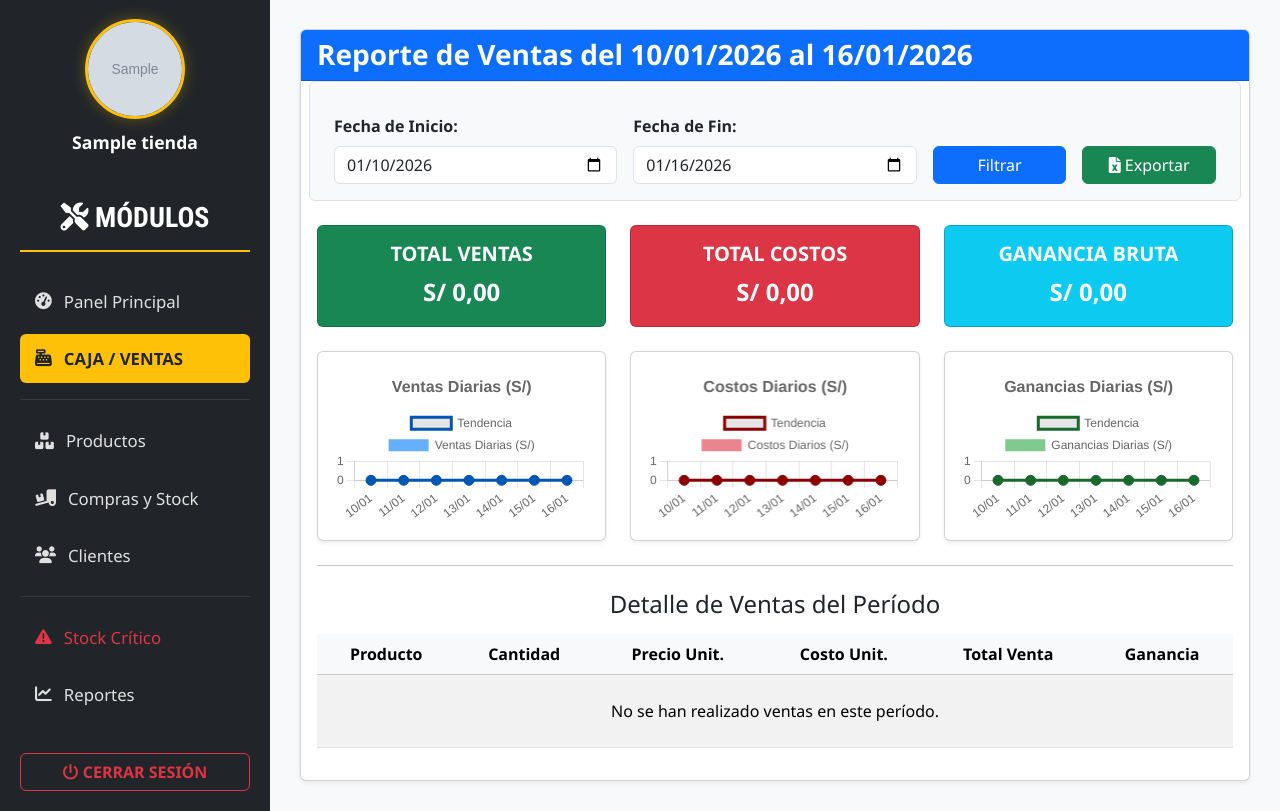
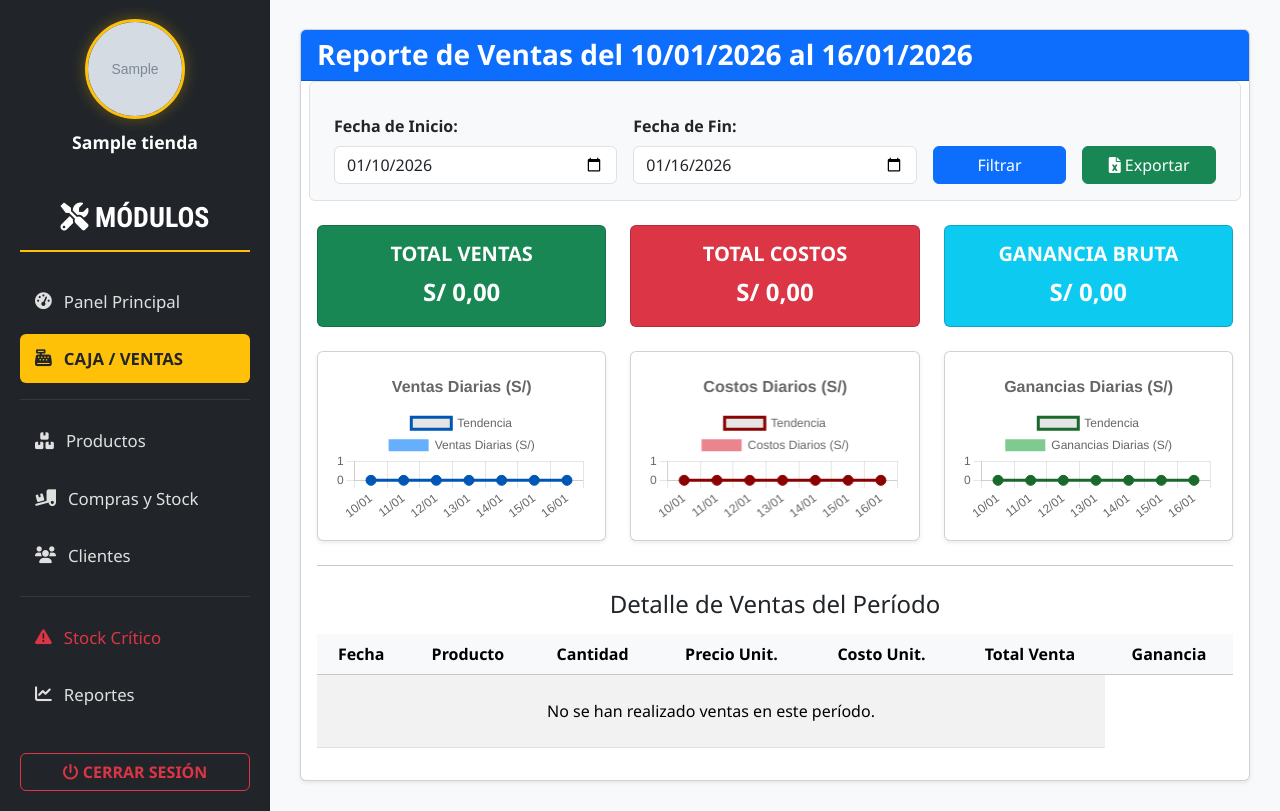
Before and after one commit to Andrevalqui/mi-ferreteria, a Django app: page /reportes/ventas/ in a window 1280 px wide. Shown: the part 64-875 px from the top of the page. Run offline with Django 5.2, Linux system fonts and the light colour scheme; a user stored in the database is signed in; tables that the repository leaves empty hold one stand-in row (values such as "Sample post"); grey boxes marked "Sample" are stand-in pictures.

Commit message:
Update reporte_ventas.html

```diff
--- a/inventario/templates/inventario/reporte_ventas.html
+++ b/inventario/templates/inventario/reporte_ventas.html
@@ -79,6 +79,7 @@
             <table class="table table-striped table-hover">
                 <thead class="table-light text-center">
                     <tr>
+                        <th>Fecha</th> <!-- NUEVA COLUMNA -->
                         <th>Producto</th>
                         <th>Cantidad</th>
                         <th>Precio Unit.</th>
@@ -90,7 +91,9 @@
                 <tbody class="text-center">
                     {% for detalle in detalles_ventas %}
                     <tr>
-                        <td>{{ detalle.producto.nombre }}</td>
+                        <!-- Mostramos la fecha del comprobante al que pertenece el detalle -->
+                        <td>{{ detalle.comprobante.fecha_emision|date:"d/m/Y H:i" }}</td>
+                        <td class="text-start">{{ detalle.producto.nombre }}</td>
                         <td>{{ detalle.cantidad }}</td>
                         <td>S/ {{ detalle.precio_unitario_display|floatformat:2 }}</td>
                         <td>S/ {{ detalle.costo_unitario_display|floatformat:2 }}</td>
@@ -103,7 +106,7 @@
                     </tr>
                     {% endfor %}
                 </tbody>
-                </table>
+            </table>
         </div>
     </div>
 </div>
@@ -164,4 +167,5 @@
         }
     });
 </script>
+
 {% endblock %}
```
